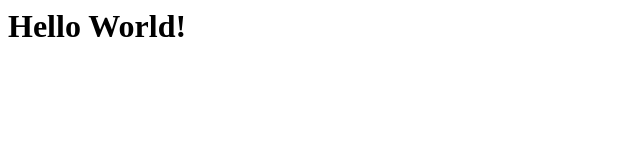
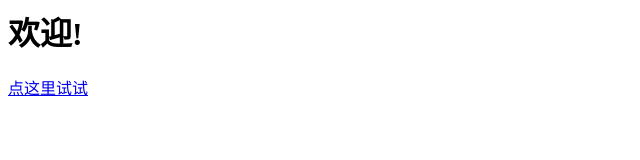
Before and after one commit to 8888888888888888888888888888888888/8888888888888888888888888888888888.github.io, a plain HTML site: page index.html in a window 1280 px wide. Shown: the whole page, without its empty margins (0-640 px from the left). Drawn offline with Linux system fonts and the light colour scheme.

Commit message:
Update index.html

```diff
--- a/index.html
+++ b/index.html
@@ -1 +1,7 @@
-<head><title>test-website</title></head><body><h1>Hello World!</h1></body>
+<head>
+  <title>test-website</title>
+</head>
+<body>
+  <h1>欢迎!</h1>
+  <a href='1.flac'>点这里试试</a>
+</body>
```
